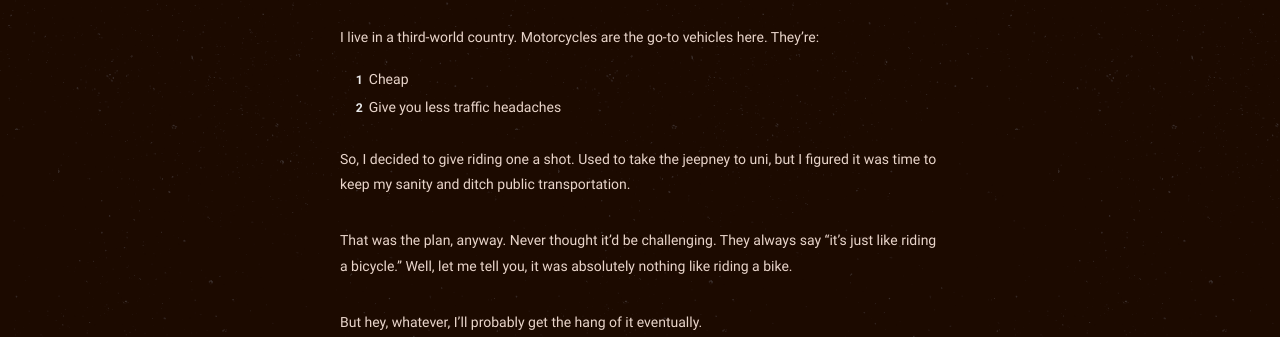
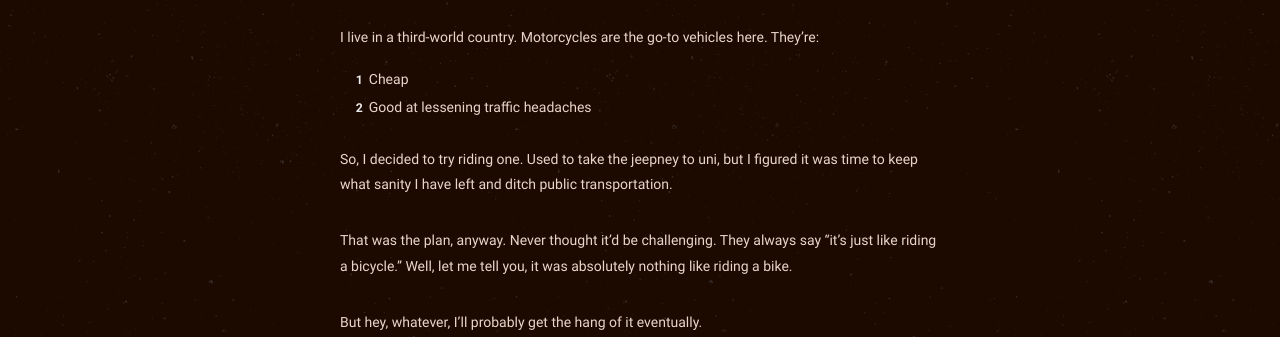
Before and after one commit to philippines69/carlcastroarchives, a Jekyll site: the page built from _posts/2022-07-24-i-tried-motorcycling-not-fun.md, in a window 1280 px wide, cut to the strip 812-1149 px from the top of the page. Built offline with Jekyll 4.4.1, drawn with Linux system fonts in a browser that asks for light colours.

Commit message:
Update 2022-07-24-i-tried-motorcycling-not-fun.md

```diff
--- a/_posts/2022-07-24-i-tried-motorcycling-not-fun.md
+++ b/_posts/2022-07-24-i-tried-motorcycling-not-fun.md
@@ -14,9 +14,9 @@ categories: Personal
 I live in a third-world country. Motorcycles are the go-to vehicles here. They're:
 
 1. Cheap
-2. Give you less traffic headaches
+2. Good at lessening traffic headaches
 
-So, I decided to give riding one a shot. Used to take the jeepney to uni, but I figured it was time to keep my sanity and ditch public transportation.
+So, I decided to try riding one. Used to take the jeepney to uni, but I figured it was time to keep what sanity I have left and ditch public transportation.
 
 That was the plan, anyway. Never thought it'd be challenging. They always say "it's just like riding a bicycle." Well, let me tell you, it was absolutely nothing like riding a bike.
 
```
